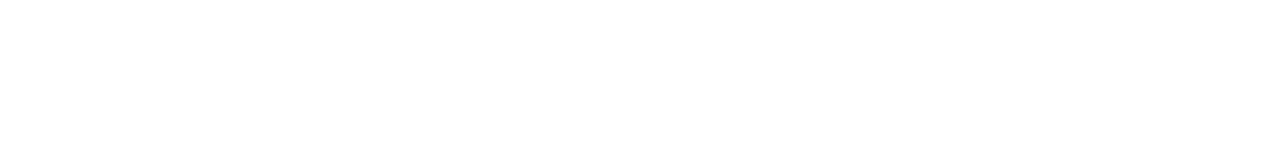
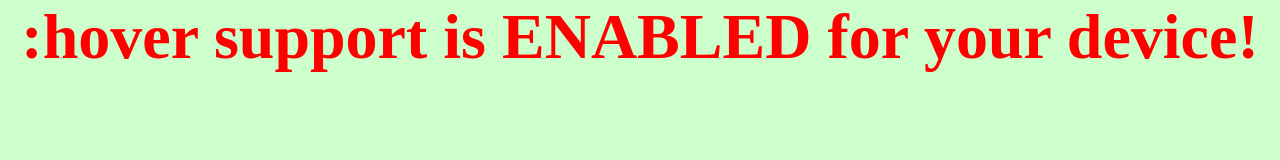
Before and after one commit to tomer/MobileLinkTarget, a plain HTML site: page test.html in a window 1280 px wide. Drawn offline with Linux system fonts and the light colour scheme.

Commit message:
update test page

```diff
--- a/test.html
+++ b/test.html
@@ -5,22 +5,30 @@
 		<meta name="viewport" content="width=device-width, initial-scale=1" />
 		<title>Link hover demo</title>
 <style>
-.testHover {
-	color: white;
-	background: white;
+div {
 	font-size: 400%;
 	font-weight: bolder;
 	text-align: center;
-	width: 100%;
-	height: 100%;
+}
+.testHover {
+	position: absolute;
+	top: 0; bottom: 0;
+	left: 0; right: 0;
+	opacity: 0;
 }
 .testHover:hover {
 	color: red;
 	background: #cfc;
+	opacity: 1;
 }
 </style>
 	</head>
-	<body class="testHover">
-		:hover support is ENABLED for your device!
+	<body>
+		<div>
+			Hover this page to check if your device has :hover support…
+		</div>
+		<div class="testHover">
+			:hover support is ENABLED for your device!
+		</div>
 	</body>
 </html>
```
